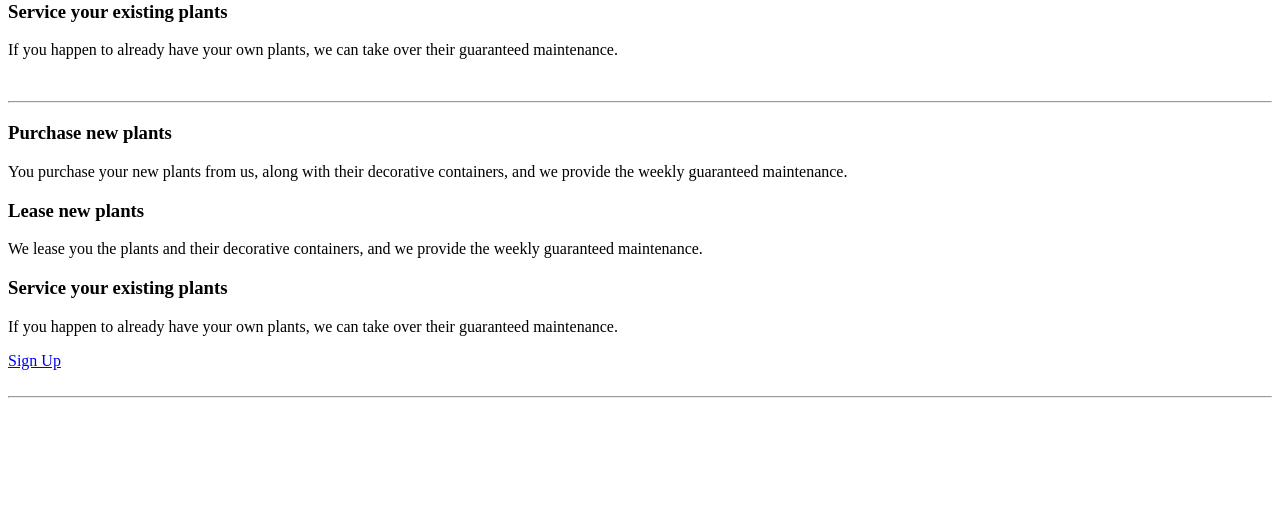
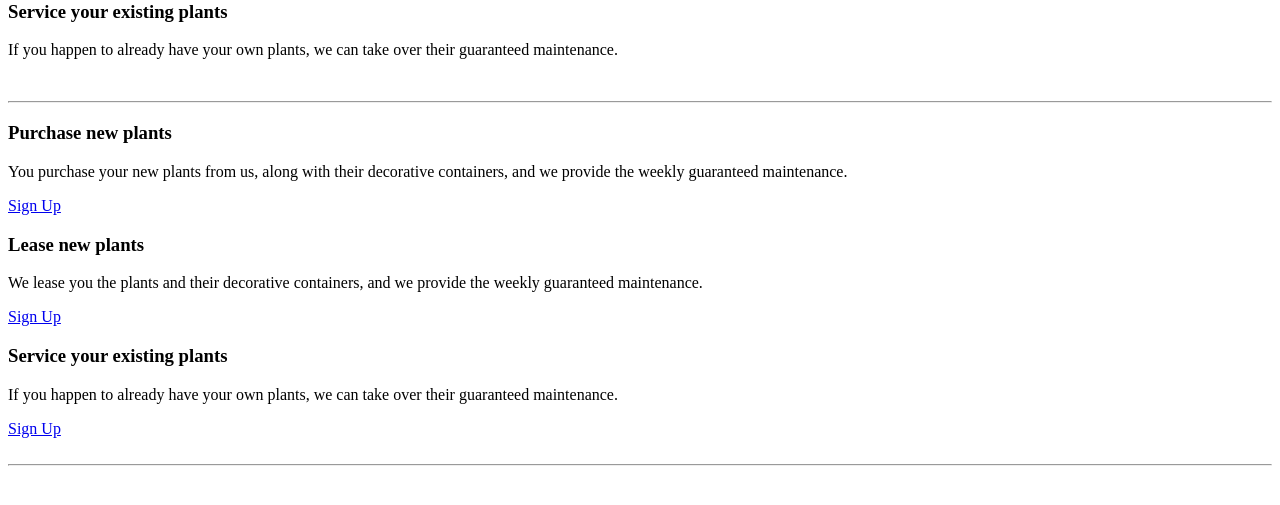
Before and after one commit to nico-watine/greencaretx-f6, a PHP site: page /services.php in a window 1280 px wide. Shown: the part 247-752 px from the top of the page. Run offline with PHP 8.4, Linux system fonts and the light colour scheme.

Commit message:
Middle column correct markup

```diff
--- a/scss/pages/index/_services.scss
+++ b/scss/pages/index/_services.scss
@@ -12,6 +12,7 @@
 		.h3 {
 			// margin-bottom: rem-calc(80);
 			padding-top: rem-calc(20);
+			margin-bottom: 0;
 		}
 	}
 }
--- a/src/pages/services.php
+++ b/src/pages/services.php
@@ -38,14 +38,28 @@ body-class: index
 		<div class="grid-x grid-padding-x">
 			<div class="cell medium-4">
 				<div class="service-option-card flex-container flex-dir-column">
-					<h3 class="h3 font-weight-bold">Purchase new plants</h3>
-					<p class="lead">You purchase your new plants from us, along with their decorative containers, and we provide the weekly guaranteed maintenance.</p>
+					<div class="flex-child-auto">
+						<h3 class="h3 font-weight-bold">Purchase new plants</h3>
+					</div>
+					<div class="flex-child-auto">
+						<p class="lead">You purchase your new plants from us, along with their decorative containers, and we provide the weekly guaranteed maintenance.</p>
+					</div>
+					<div class="flex-child-shrink align-self-middle width-100">
+						<a href="#" class="m-0 button expanded border-rounded">Sign Up</a>
+					</div>
 				</div>
 			</div>
 			<div class="cell medium-4">
 				<div class="service-option-card flex-container flex-dir-column">
-					<h3 class="h3 font-weight-bold">Lease new plants</h3>
-					<p class="lead">We lease you the plants and their decorative containers, and we provide the weekly guaranteed maintenance.</p>
+					<!-- <div class="flex-child-auto"> -->
+						<h3 class="h3 font-weight-bold">Lease new plants</h3>
+					<!-- </div> -->
+					<div class="flex-child-auto position-relative">
+						<p class="lead absolute-center width-100">We lease you the plants and their decorative containers, and we provide the weekly guaranteed maintenance.</p>
+					</div>
+					<!-- <div class="flex-child-shrink align-self-middle width-100"> -->
+						<a href="#" class="m-0 button expanded border-rounded">Sign Up</a>
+					<!-- </div> -->
 				</div>
 			</div>
 			<div class="cell medium-4">
```
Also changed, not shown: css/app.css.
